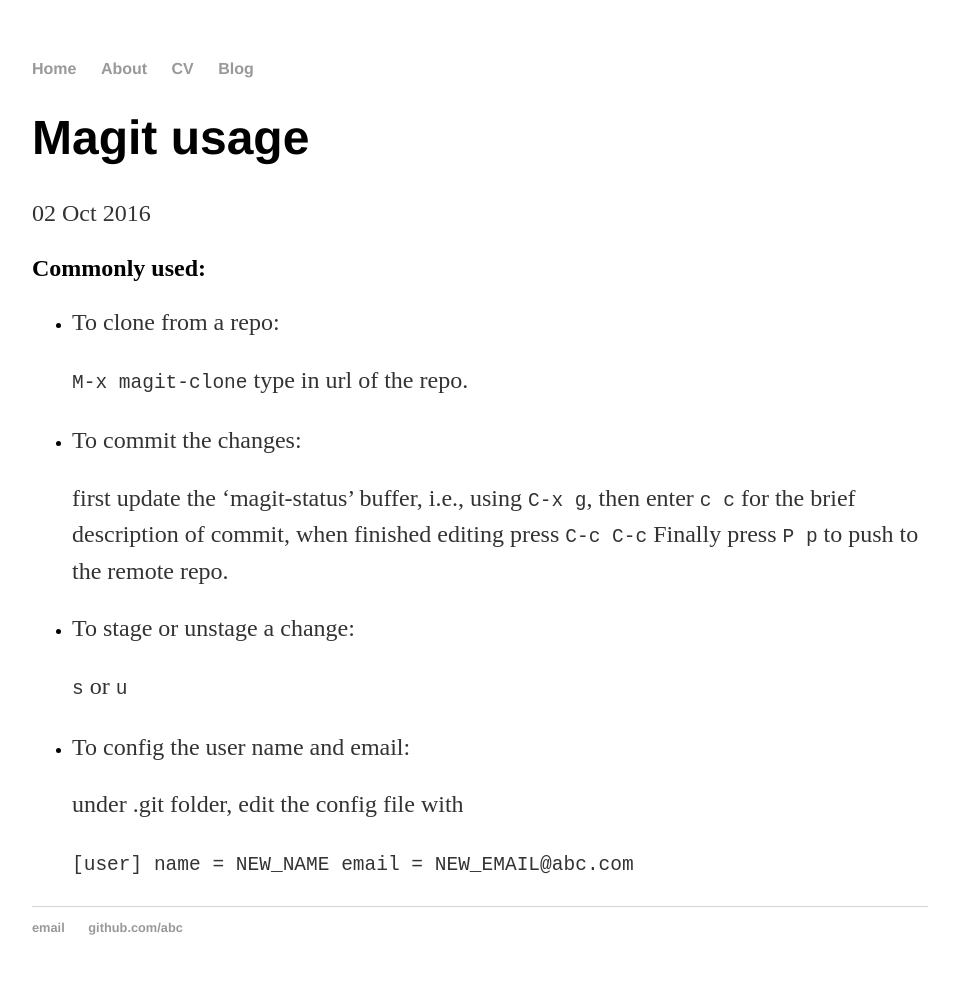
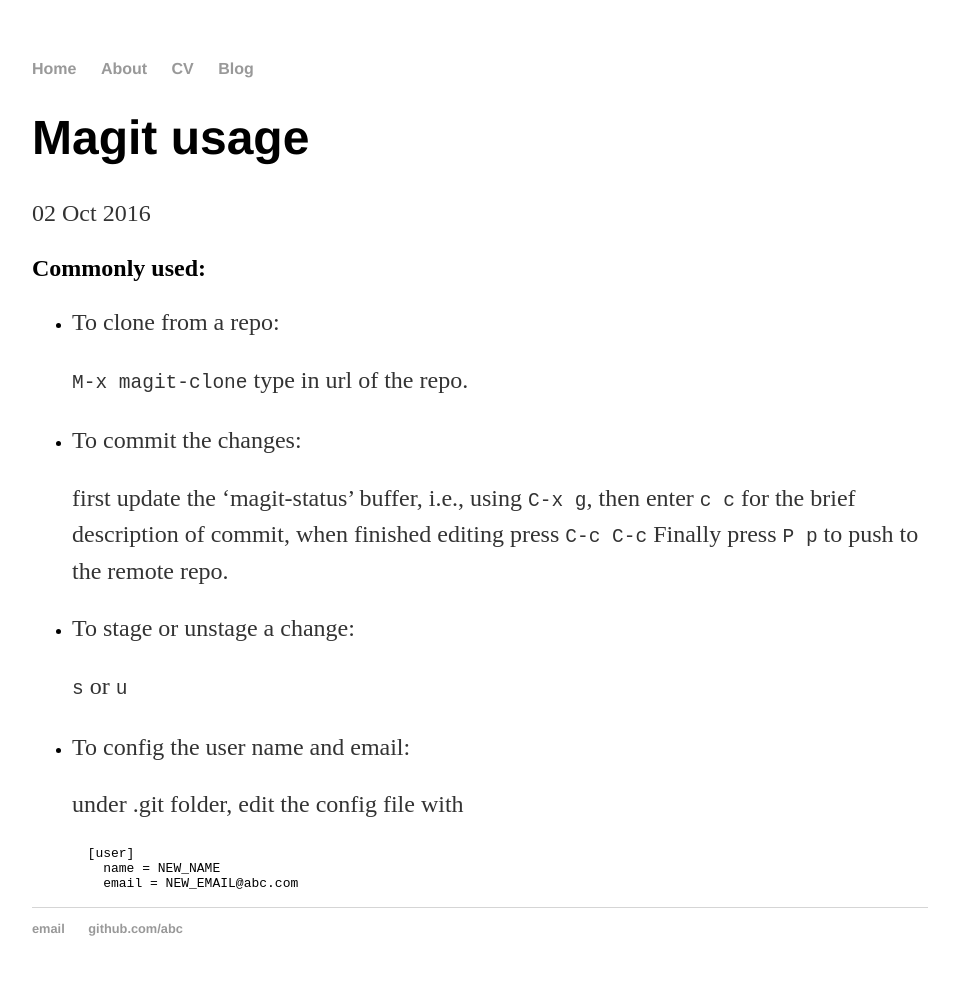
Before and after one commit to zhehe/zhehe.github.io, a Jekyll site: the page built from _posts/2016-10-02-magit.md, in a window 1280 px wide. Shown: the whole page, without its empty margins (160-1119 px from the left). Built offline with Jekyll 4.4.1, drawn with Linux system fonts in a browser that asks for light colours.

Commit message:
corrected the format

````diff
--- a/_posts/2016-10-02-magit.md
+++ b/_posts/2016-10-02-magit.md
@@ -25,6 +25,8 @@
 
 	  under .git folder, edit the config file with
 
-	  `[user]
+	  ```
+	  [user]
 		name = NEW_NAME
-		email = NEW_EMAIL@abc.com`
+		email = NEW_EMAIL@abc.com
+	  ```
````
